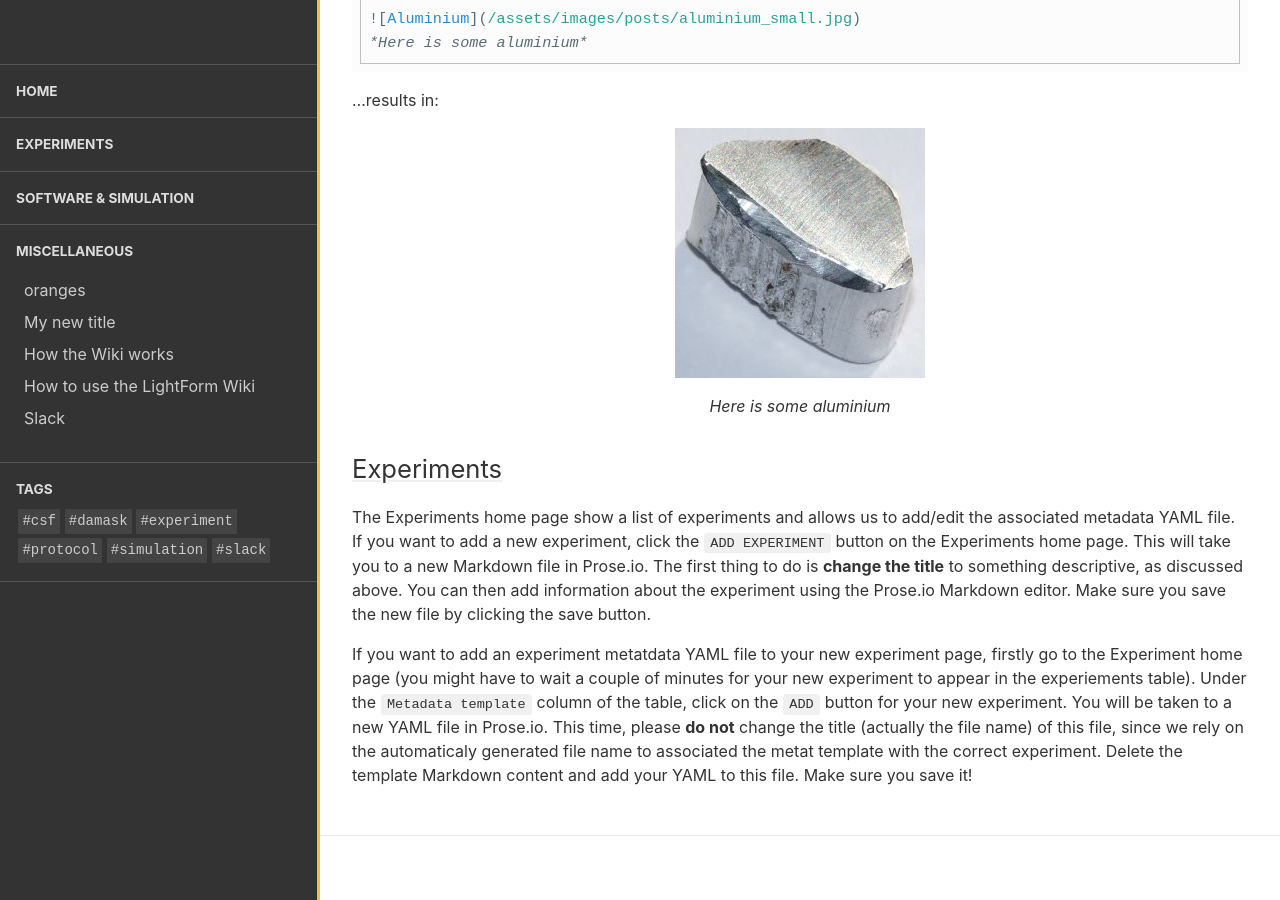
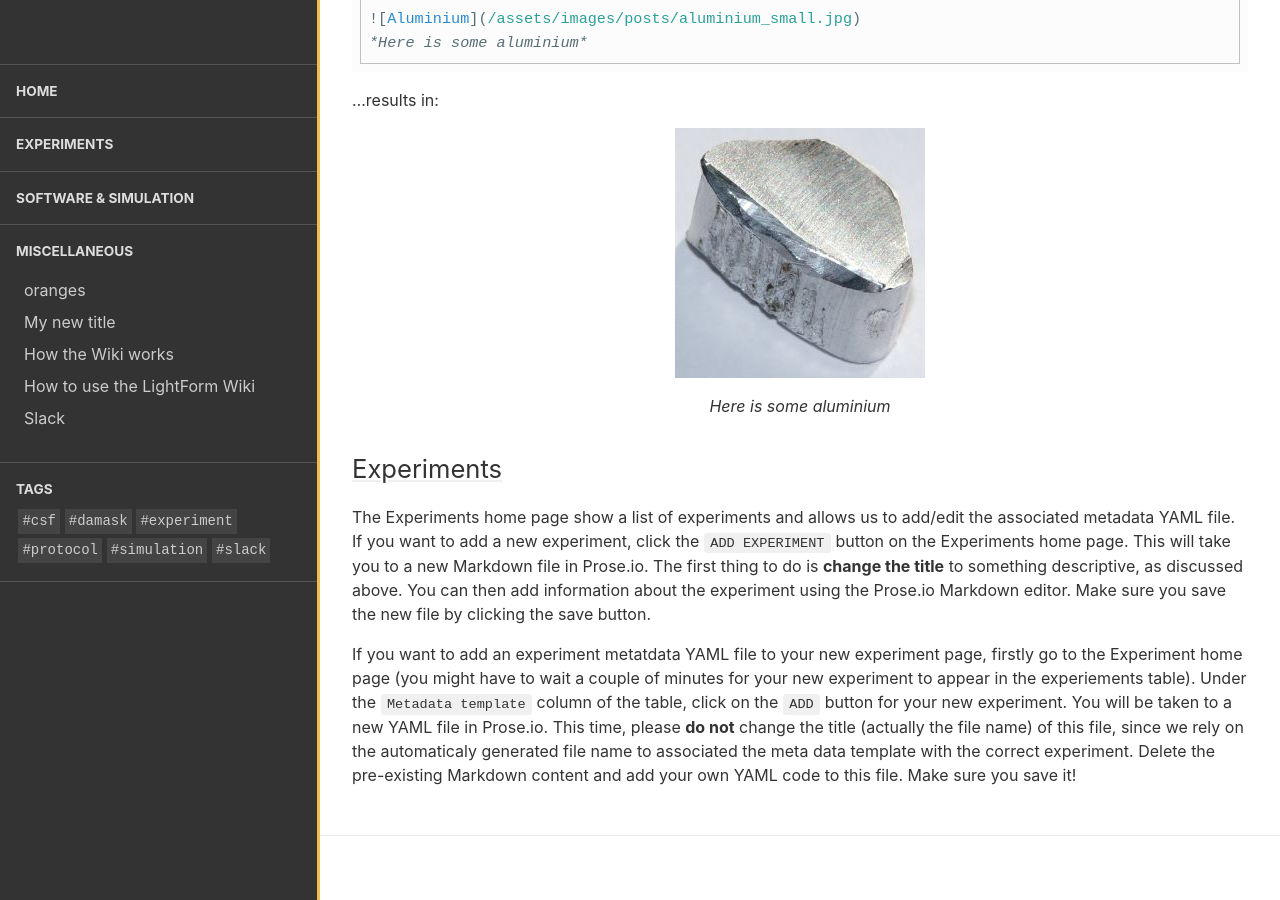
Before and after one commit to test-aplowman/test-aplowman.github.io, a Jekyll site: the page built from collections/_miscellaneous/how_to_use_wiki.md, in a window 1280 px wide and 900 px high, scrolled down 3714 px. Built offline with Jekyll 4.4.1, drawn with Linux system fonts in a browser that asks for light colours.

Commit message:
Update how_to_use_wiki.md

```diff
--- a/collections/_miscellaneous/how_to_use_wiki.md
+++ b/collections/_miscellaneous/how_to_use_wiki.md
@@ -87,4 +87,4 @@ You can even add a caption to your image; the following Markdown:
 
 The Experiments home page show a list of experiments and allows us to add/edit the associated metadata YAML file. If you want to add a new experiment, click the `ADD EXPERIMENT` button on the Experiments home page. This will take you to a new Markdown file in Prose.io. The first thing to do is **change the title** to something descriptive, as discussed above. You can then add information about the experiment using the Prose.io Markdown editor. Make sure you save the new file by clicking the save button.
 
-If you want to add an experiment metatdata YAML file to your new experiment page, firstly go to the Experiment home page (you might have to wait a couple of minutes for your new experiment to appear in the experiements table). Under the `Metadata template` column of the table, click on the `ADD` button for your new experiment. You will be taken to a new YAML file in Prose.io. This time, please **do not** change the title (actually the file name) of this file, since we rely on the automaticaly generated file name to associated the metat template with the correct experiment. Delete the template Markdown content and add your YAML to this file. Make sure you save it!
+If you want to add an experiment metatdata YAML file to your new experiment page, firstly go to the Experiment home page (you might have to wait a couple of minutes for your new experiment to appear in the experiements table). Under the `Metadata template` column of the table, click on the `ADD` button for your new experiment. You will be taken to a new YAML file in Prose.io. This time, please **do not** change the title (actually the file name) of this file, since we rely on the automaticaly generated file name to associated the meta data template with the correct experiment. Delete the pre-existing Markdown content and add your own YAML code to this file. Make sure you save it!
```
